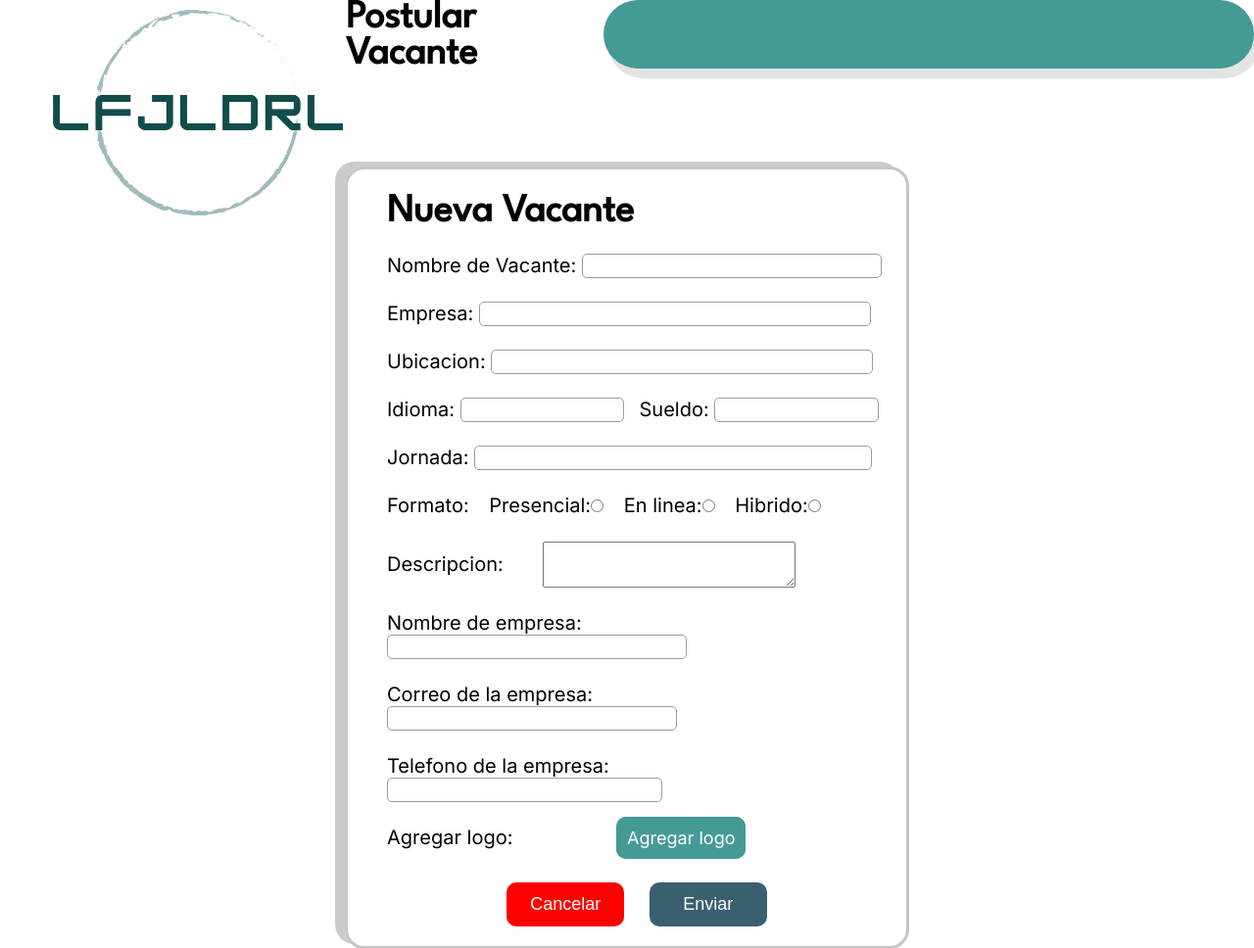
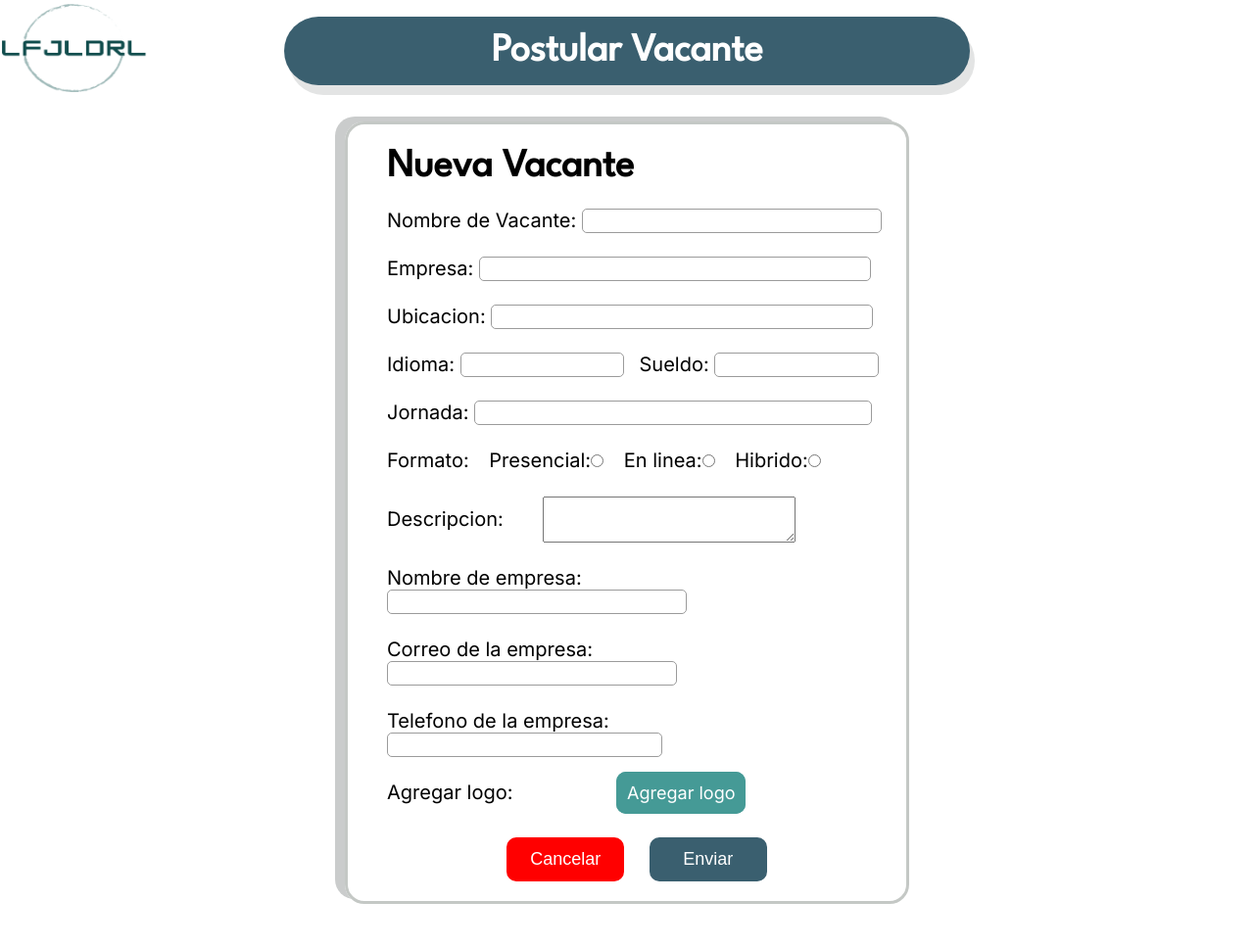
Before and after one commit to MarioMedePrsc/LFJLDRL, a PHP site: page /Views/empleadores/postularVacante.php in a window 1280 px wide. Shown: the top 968 px of the page at 98% size. Run offline with PHP 8.4, Linux system fonts and the light colour scheme.

Commit message:
Update style01.css

```diff
--- a/css/style01.css
+++ b/css/style01.css
@@ -6,14 +6,38 @@
 /*body{
     font-family: 'Inter';
 }*/
+.logo-empresa{
+    height: 100px;
+    width: 150px;
+}
+.personas-postuladas{
+    display: flex;
+    justify-content: center;
+    align-items: center;
+    width: 700px;
+    height: 70px;
+    background-color: #3a5f6f;
+    color: #fff;
+    border-radius: 50px;
+    box-shadow: 5px 10px #e3e4e4;
+}
+.span-header{
+    height: 100px;
+    width: 150px;
+}
+.span-header2{
+    height: 100px;
+    width: 150px;
+}
+
+/*=============HEADER==================*/
 header{
     display: flex;
-    position: relative;
-    height: 150px;
+    justify-content: space-between;
+    align-items: center;
+    /*background-color: aqua;*/
 }
-.logo{
-    padding: 10px 0 0 50px;
-}
+
 
 /*===========INTERFAZ 9===========*/
 /*===========TITULOS===========*/
@@ -38,16 +62,7 @@ header{
     justify-content: center;
     align-items: center;
 }
-.span-header{
-    display: flex;
-    justify-content: center;
-    align-items: center;
-    width: 700px;
-    height: 70px;
-    background-color: #459a96;
-    border-radius: 50px;
-    box-shadow: 5px 10px #e3e4e4;
-}
+
 
 
 /*===========FORMULARIO===========*/
```
